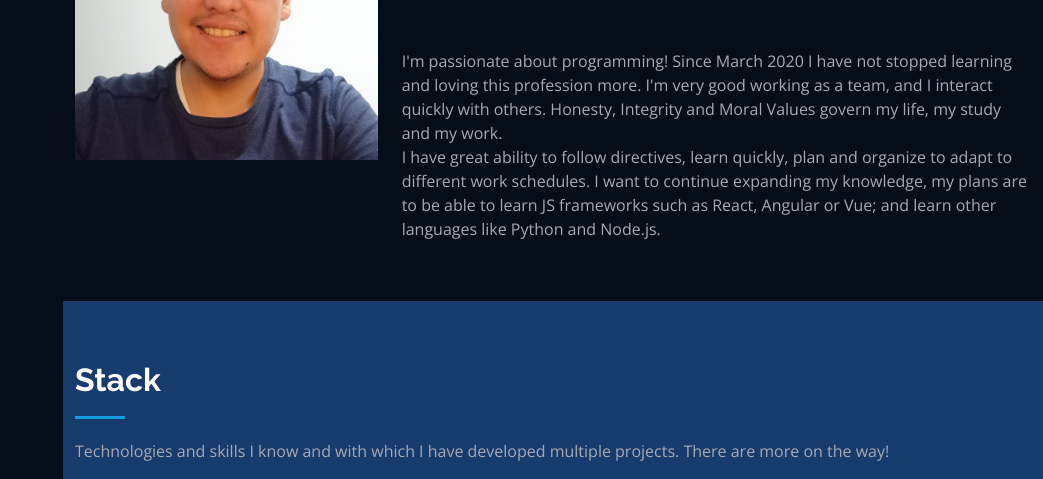
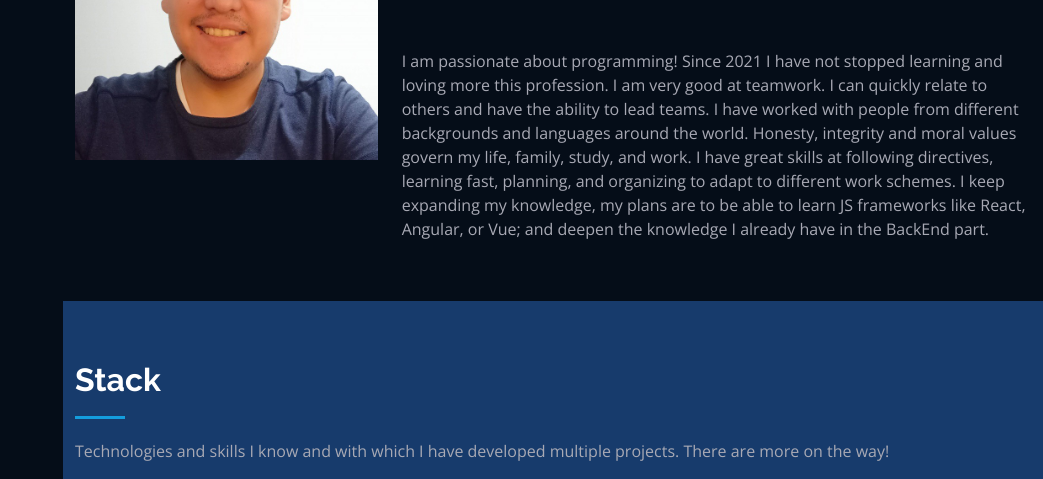
Before and after one commit to rony182/portfolio, a plain HTML site: page en/index.html in a window 1280 px wide. Shown: the part 1111-1590 px from the top of the page, without its empty margins (237-1280 px from the left). Drawn offline with nearby package versions, Linux system fonts and the light colour scheme.

Commit message:
adding English Part

```diff
--- a/en/index.html
+++ b/en/index.html
@@ -131,9 +131,12 @@
               </div>
             </div>
             <p>
-              I'm passionate about programming! Since March 2020 I have not stopped learning and loving this profession more. I'm very good working as a team, and I interact quickly with others. Honesty, Integrity and Moral Values govern my life, my study and my work. <br>
-              I have great ability to follow directives, learn quickly, plan and organize to adapt to different work schedules.
-I want to continue expanding my knowledge, my plans are to be able to learn JS frameworks such as React, Angular or Vue; and learn other languages like Python and Node.js.
+              I am passionate about programming! Since 2021 I have not stopped learning and loving more this profession.
+              I am very good at teamwork. I can quickly relate to others and have the ability to lead teams. I have worked with people from different backgrounds and languages around the world.
+                Honesty, integrity and moral values govern my life, family, study, and work.
+I have great skills at following directives, learning fast, planning, and organizing to adapt to different work schemes.
+              I keep expanding my knowledge, my plans are to be able to learn JS frameworks like React, Angular, or Vue;
+              and deepen the knowledge I already have in the BackEnd part.
             </p>
           </div>
         </div>
```
